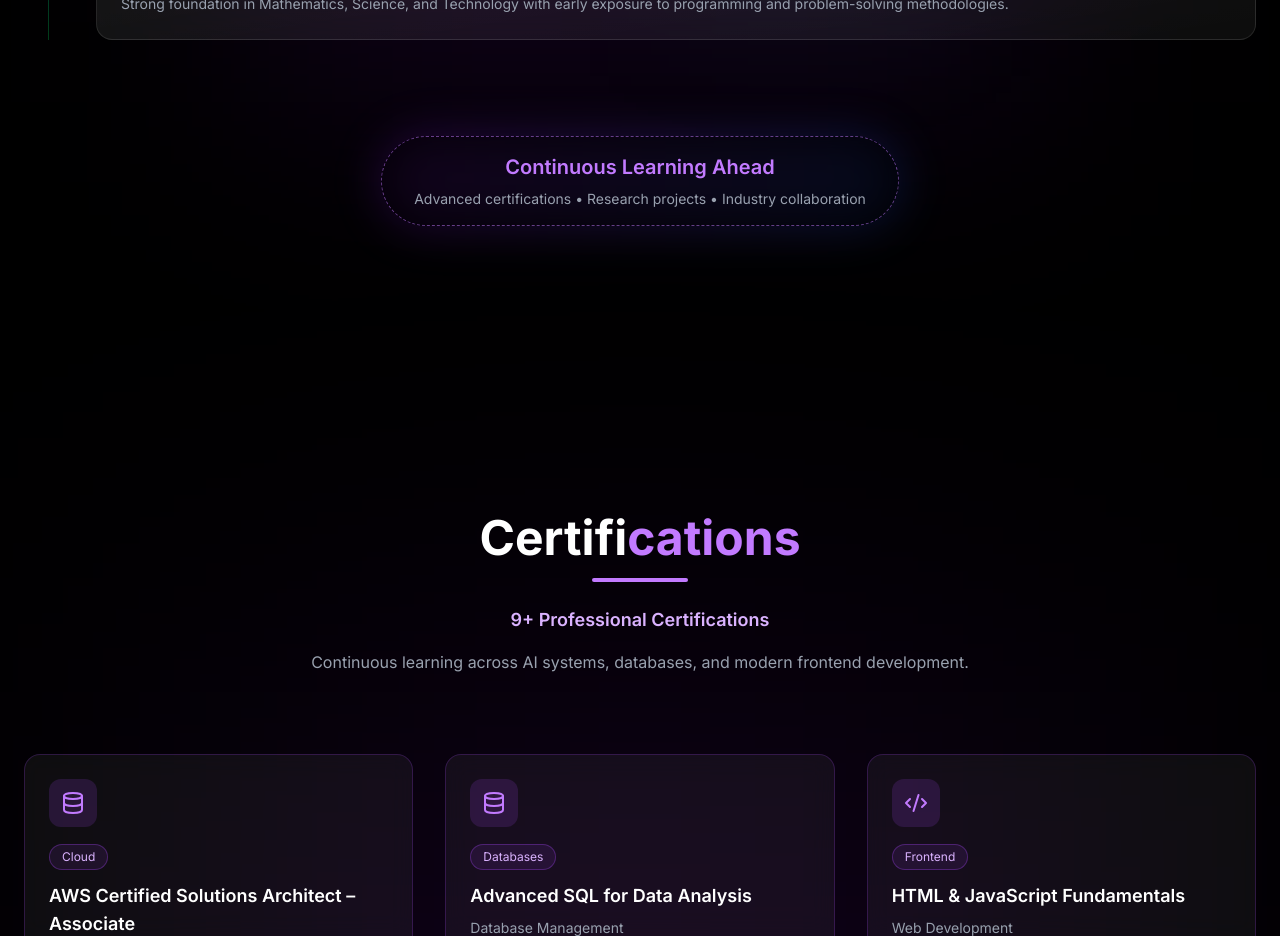
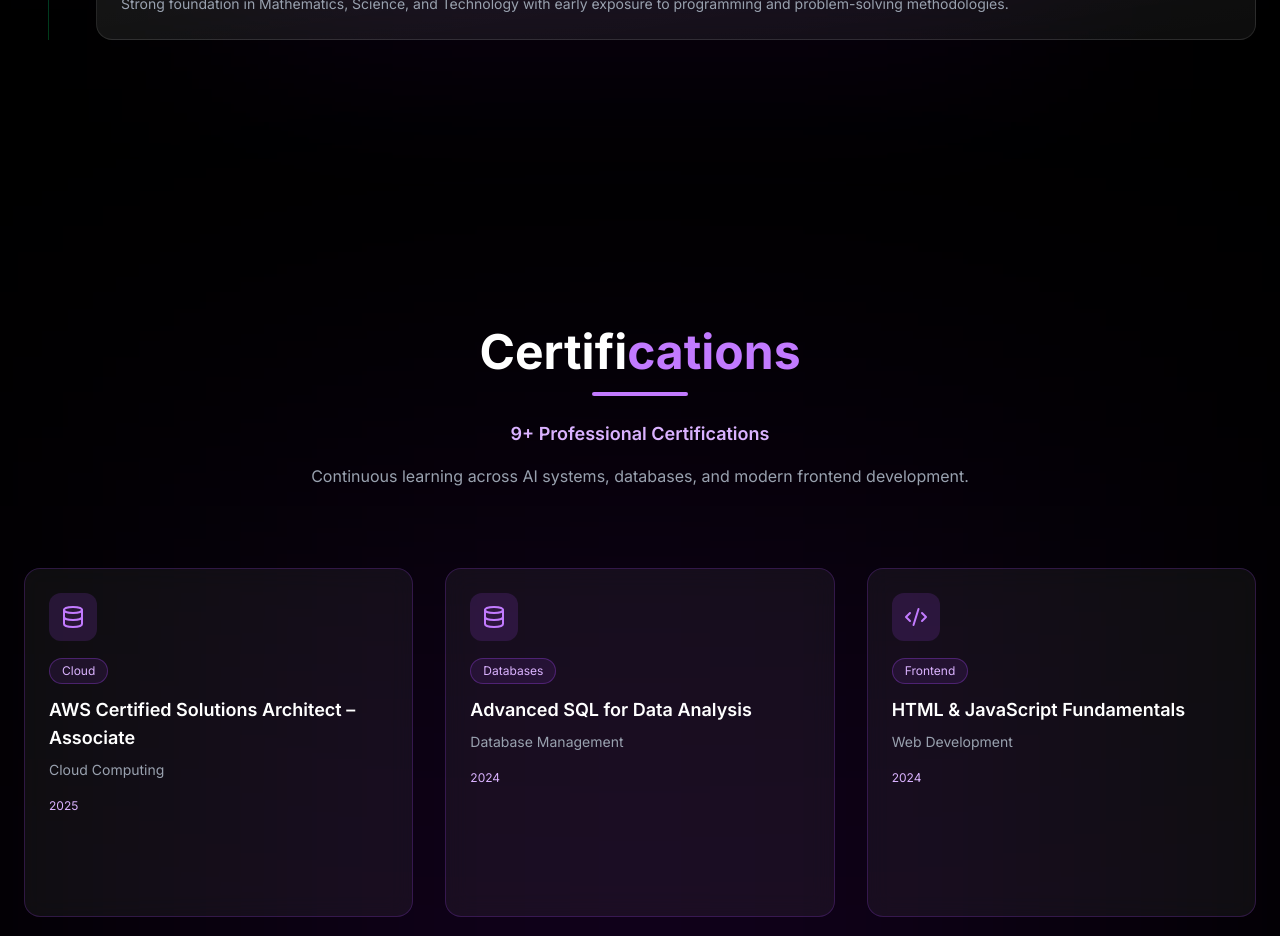
Before and after one commit to Dhinesh-Thiyagarajan/Portfolio, a Next.js app: page / in a window 1280 px wide. Shown: the part 5620-6556 px from the top of the page. Built offline with nearby package versions, Linux system fonts and the light colour scheme.

Commit message:
Remove 'Continuous Learning Ahead' section from Education timeline

```diff
--- a/components/Education.tsx
+++ b/components/Education.tsx
@@ -194,27 +194,6 @@
             })}
           </div>
         </div>
-
-        {/* Future Section */}
-        <motion.div
-          initial={{ opacity: 0, y: 50 }}
-          whileInView={{ opacity: 1, y: 0 }}
-          viewport={{ once: true }}
-          transition={{ duration: 0.8, delay: 0.6 }}
-          className="mt-24 text-center"
-        >
-          <div className="relative inline-block">
-            <div className="absolute inset-0 bg-gradient-to-r from-purple-600/20 to-blue-600/20 blur-xl rounded-full" />
-            <div className="relative px-8 py-4 rounded-full border border-dashed border-purple-400/50 bg-black/50 backdrop-blur-sm">
-              <h3 className="text-xl font-semibold text-purple-400 mb-2">
-                Continuous Learning Ahead
-              </h3>
-              <p className="text-gray-400 text-sm">
-                Advanced certifications • Research projects • Industry collaboration
-              </p>
-            </div>
-          </div>
-        </motion.div>
       </div>
     </section>
   )
```
